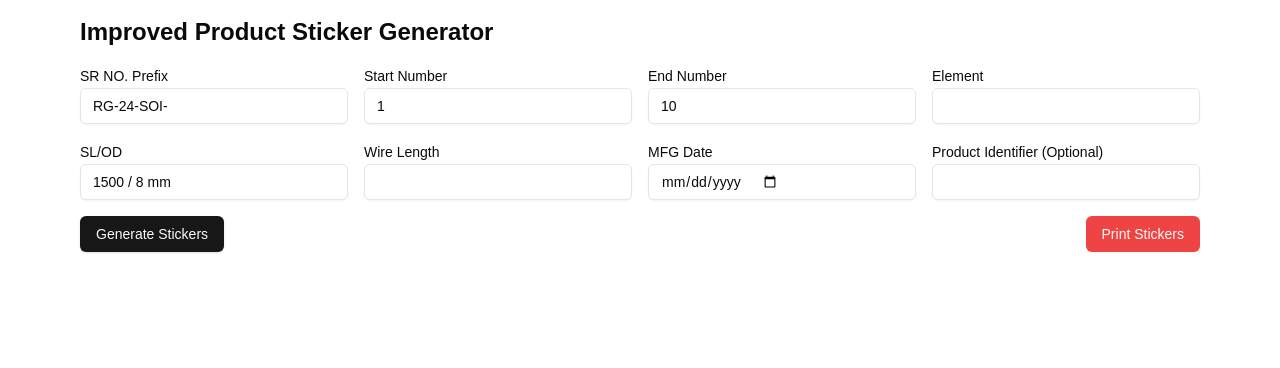
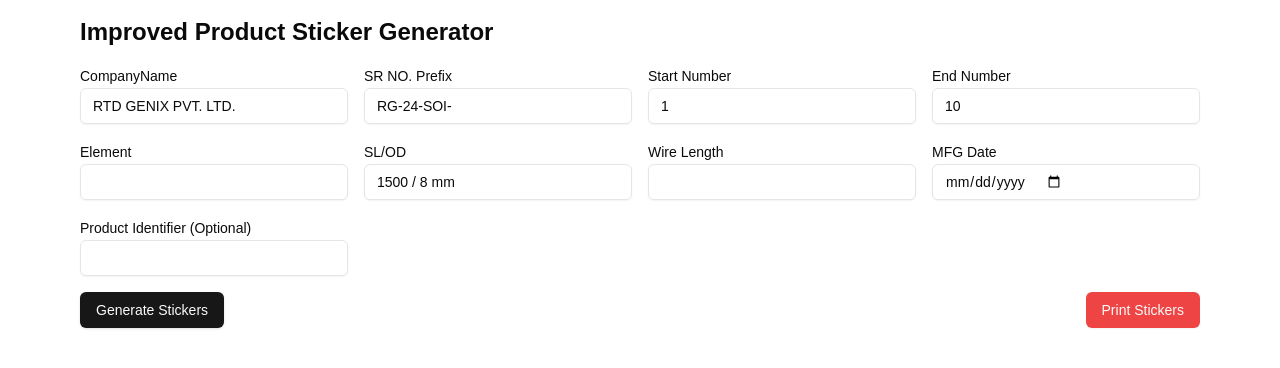
Before and after one commit to thedemonsid/sticker-generator, a Next.js app: page / in a window 1280 px wide. Shown: the top 368 px of the page. Built offline with nearby package versions, Linux system fonts and the light colour scheme.

Commit message:
company  name

```diff
--- a/app/page.tsx
+++ b/app/page.tsx
@@ -10,6 +10,7 @@
 import Sticker from "@/components/sticker";
 
 interface StickerData {
+  companyName?: string;
   prefix: string;
   startNumber: number;
   endNumber: number;
@@ -23,6 +24,7 @@
 
 export default function Home() {
   const [stickerData, setStickerData] = useState<StickerData>({
+    companyName: "RTD GENIX PVT. LTD.",
     prefix: "RG-24-SOI-",
     startNumber: 1,
     endNumber: 10,
@@ -54,6 +56,7 @@
     const newStickers = [];
     for (let i = stickerData.startNumber; i <= stickerData.endNumber; i++) {
       newStickers.push({
+        companyName: stickerData.companyName,
         prefix: stickerData.prefix,
         startNumber: stickerData.startNumber,
         endNumber: stickerData.endNumber,
--- a/components/sticker-component.tsx
+++ b/components/sticker-component.tsx
@@ -3,6 +3,7 @@
 
 interface StickerComponentProps {
   stickers: {
+    companyName?: string;
     prefix: string;
     number: number;
     element: string;
--- a/components/sticker-form.tsx
+++ b/components/sticker-form.tsx
@@ -3,6 +3,7 @@
 import { Label } from "@/components/ui/label";
 
 interface StickerData {
+  companyName?: string;
   prefix: string;
   startNumber: number | undefined;
   endNumber: number | undefined;
@@ -23,6 +24,15 @@
   handleInputChange,
 }) => (
   <div className="grid grid-cols-4 gap-4 mb-4">
+    <div>
+      <Label htmlFor="companyName">CompanyName</Label>
+      <Input
+        id="companyName"
+        name="companyName"
+        value={stickerData.companyName}
+        onChange={handleInputChange}
+      />
+    </div>
     <div>
       <Label htmlFor="prefix">SR NO. Prefix</Label>
       <Input
--- a/components/sticker.tsx
+++ b/components/sticker.tsx
@@ -1,6 +1,7 @@
 import React from "react";
 
 interface StickerProps {
+  companyName?: string;
   prefix: string;
   number: number;
   element: string;
@@ -11,6 +12,7 @@
 }
 
 const Sticker: React.FC<StickerProps> = ({
+  companyName,
   prefix,
   number,
   element,
@@ -21,7 +23,9 @@
 }) => {
   return (
     <div className="border border-black text-left px-1 break-inside-avoid font-serif rounded-md">
-      <h3 className="font-bold">RTD GENIX PVT. LTD.</h3>
+      <h3 className="font-bold">
+        {companyName ? companyName : "RTD GENIX PVT. LTD."}
+      </h3>
       {productIdentifier && (
         <p className="text-xs text-center">{productIdentifier}</p>
       )}
```
